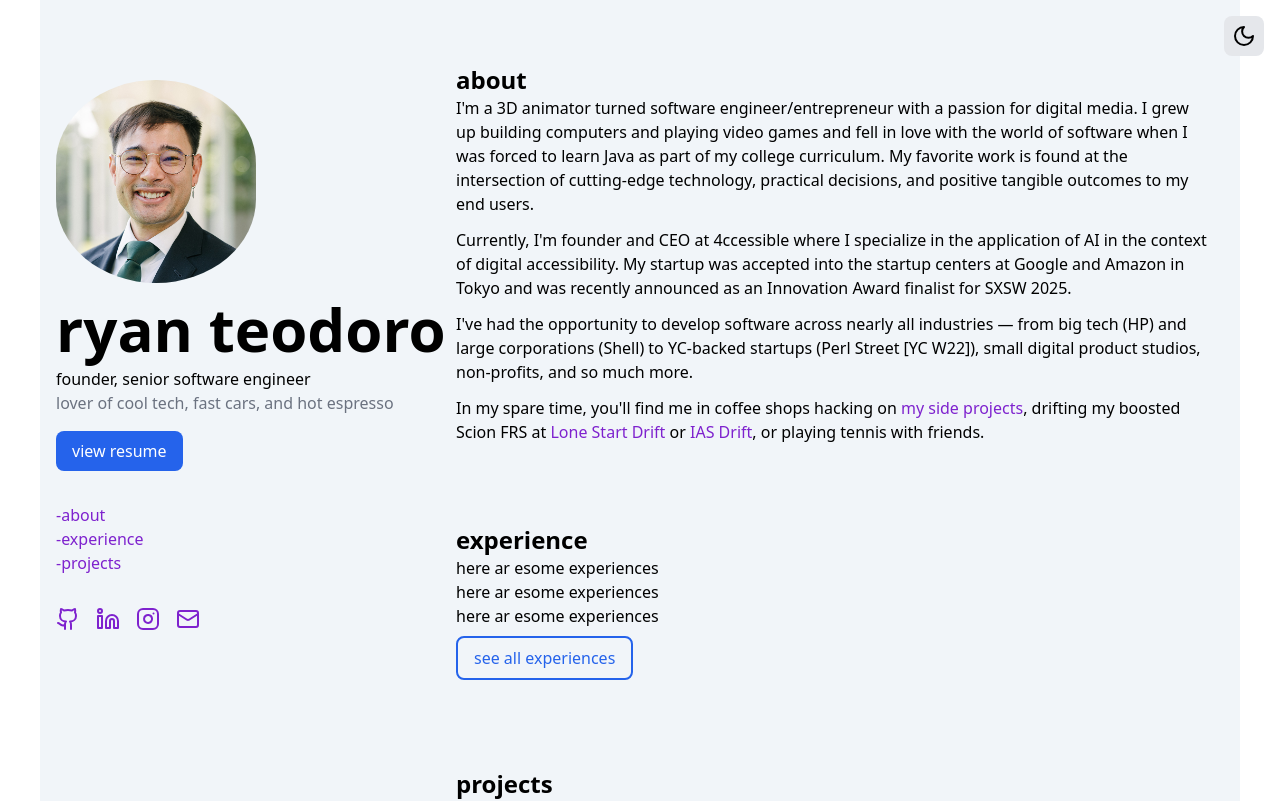
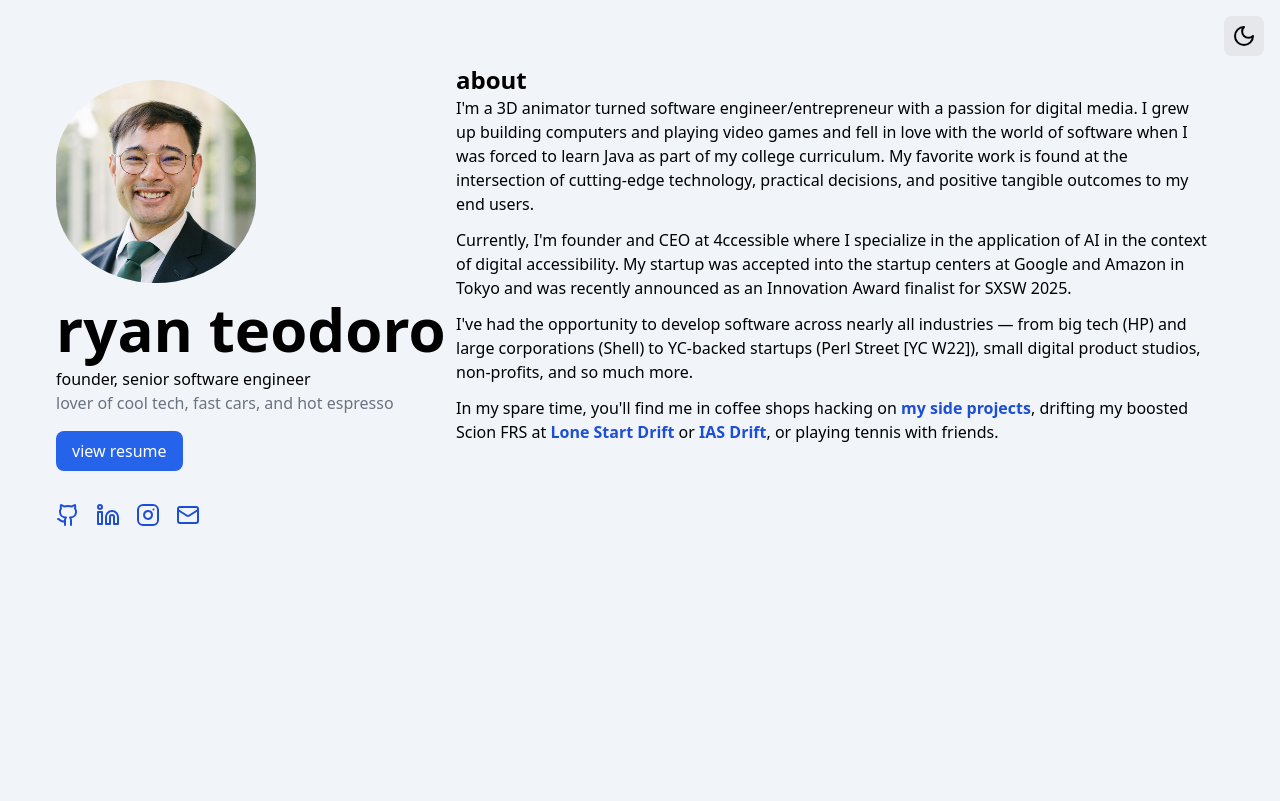
Before and after one commit to thechori/ryanteodoro.com-v2-frontend, a React (Vite) app: page / in a window 1280 px wide. Shown: the top 801 px of the page. Built offline with nearby package versions, Linux system fonts and the light colour scheme.

Commit message:
finish v1

```diff
--- a/src/App.tsx
+++ b/src/App.tsx
@@ -45,7 +45,7 @@ function App() {
           </p>
         </section>
 
-        <section id="experience" className="mb-20">
+        {/* <section id="experience" className="mb-20">
           <h2 className="text-2xl font-bold">experience</h2>
           <p>here ar esome experiences</p>
           <p>here ar esome experiences</p>
@@ -65,7 +65,7 @@ function App() {
           <p>projecst!!!</p>
 
           <Button title="see all projects" className="my-2" variant="outline" />
-        </section>
+        </section> */}
       </div>
     </main>
   );
--- a/src/components/button/index.tsx
+++ b/src/components/button/index.tsx
@@ -40,7 +40,7 @@ const Button: React.FC<ButtonProps> = ({
 }) => {
   // base styles that all buttons share
   const baseStyles =
-    "font-medium rounded-lg transition-colors duration-200 focus:ring-2 focus:ring-offset-2 hover:opacity-75 hover:cursor-pointer transition-all";
+    "font-medium rounded-lg transition-colors duration-200 focus:ring-2 focus:ring-offset-2 hover:opacity-50 hover:cursor-pointer transition-all";
 
   // disabled state
   const disabledStyles = "opacity-50 cursor-not-allowed";
--- a/src/components/sidebar/index.tsx
+++ b/src/components/sidebar/index.tsx
@@ -51,7 +51,7 @@ const Sidebar = () => {
         {/* <div className="shadow-xl text-red-500">have a job listing? upload it to get a custom resume</div> */}
       </div>
 
-      <ul className="py-4">
+      {/* <ul className="py-4">
         <li>
           <a href="#about" className="hover:opacity-50 transition-all">
             <span>-</span>
@@ -70,7 +70,7 @@ const Sidebar = () => {
             <span>projects</span>
           </a>
         </li>
-      </ul>
+      </ul> */}
 
       <ul className="flex gap-4 py-4">
         {items.map((i, index) => (
--- a/src/index.css
+++ b/src/index.css
@@ -3,12 +3,15 @@
 @tailwind utilities;
 
 @layer base {
+  html {
+    @apply bg-slate-100;
+  }
+
   a {
-    @apply text-purple-700;
+    @apply text-blue-700 font-semibold hover:opacity-50 transition-all;
   }
 }
 
-:root {
 /* font-family: Inter, system-ui, Avenir, Helvetica, Arial, sans-serif;
   line-height: 1.5;
   font-weight: 400; */
@@ -21,8 +24,3 @@
 /* text-rendering: optimizeLegibility; */
 /* -webkit-font-smoothing: antialiased; */
 /* -moz-osx-font-smoothing: grayscale; */
-}
-
-body {
-  margin: 0;
-}
```
Lines whose indentation alone changed are shown as unchanged.
